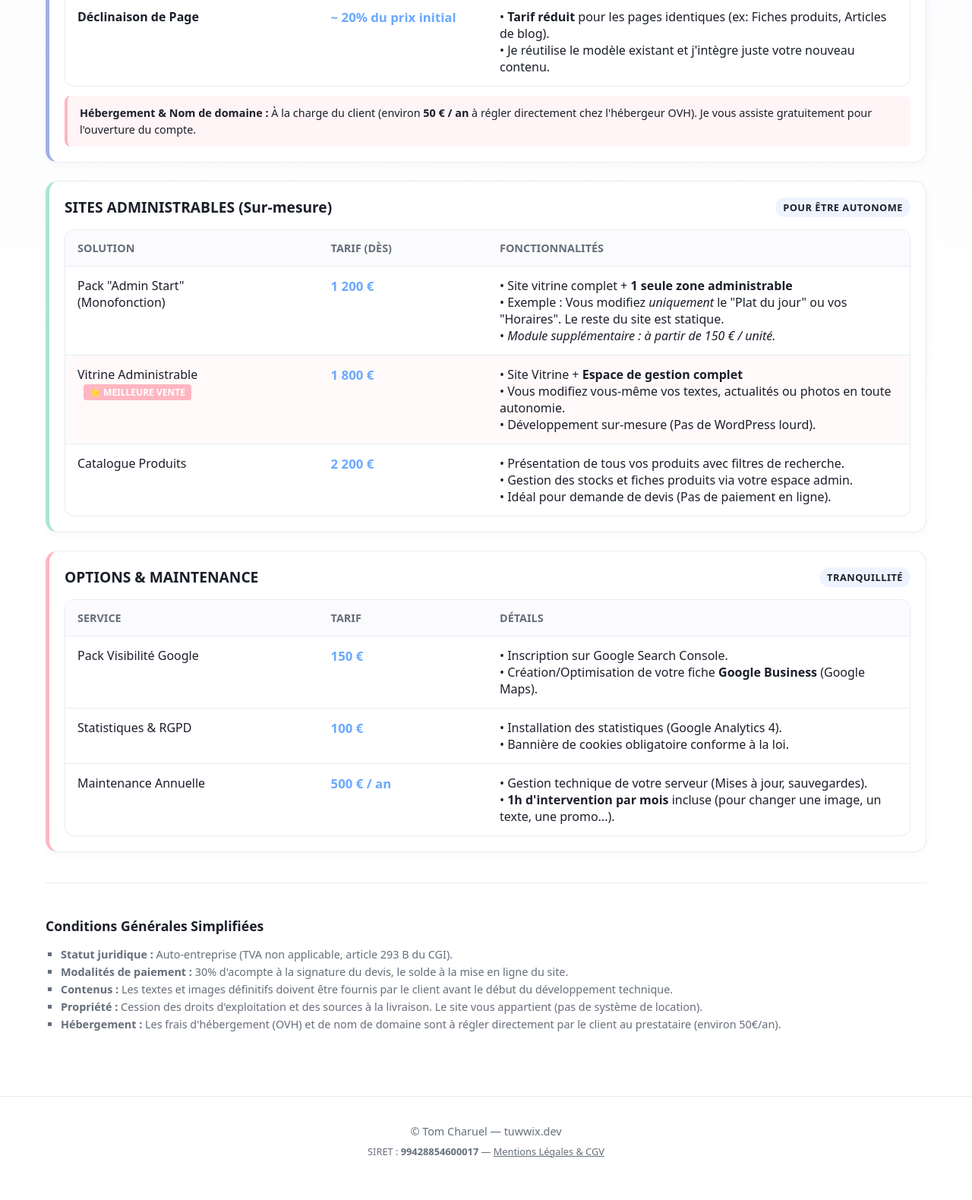
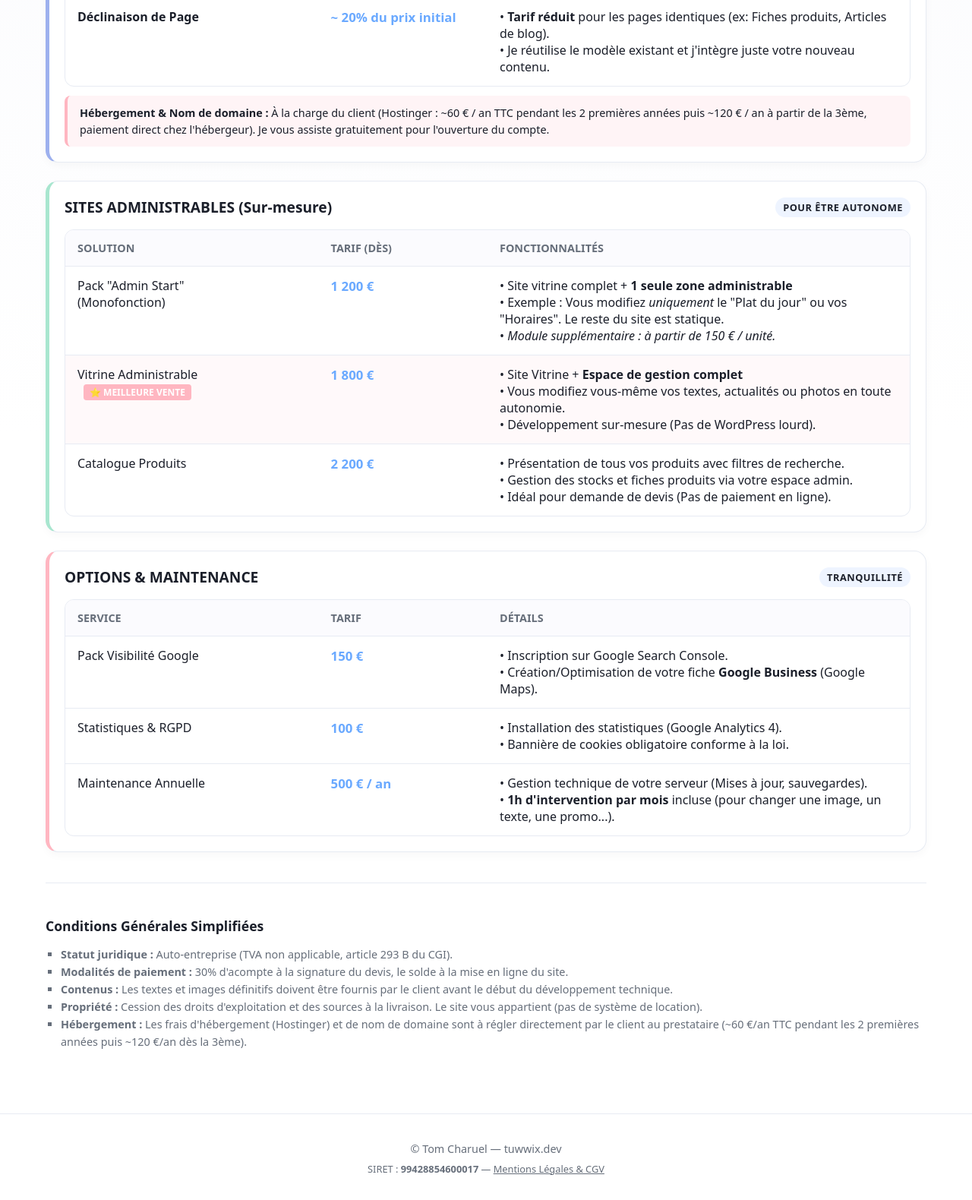
Before and after one commit to tuwwix/tuwwix.dev, a plain HTML site: page tarif.html in a window 1280 px wide. Shown: the part 982-2562 px from the top of the page at 76% size. Drawn offline with Linux system fonts and the light colour scheme.

Commit message:
hebergement

```diff
--- a/tarif.html
+++ b/tarif.html
@@ -121,7 +121,7 @@
         </table>
 
         <div class="note">
-          <strong>Hébergement & Nom de domaine :</strong> À la charge du client (environ <strong>50 € / an</strong> à régler directement chez l'hébergeur OVH). Je vous assiste gratuitement pour l'ouverture du compte.
+          <strong>Hébergement & Nom de domaine :</strong> À la charge du client (Hostinger : ~60 € / an TTC pendant les 2 premières années puis ~120 € / an à partir de la 3ème, paiement direct chez l'hébergeur). Je vous assiste gratuitement pour l'ouverture du compte.
         </div>
       </div>
 
@@ -219,7 +219,7 @@
           <li><strong>Modalités de paiement :</strong> 30% d'acompte à la signature du devis, le solde à la mise en ligne du site.</li>
           <li><strong>Contenus :</strong> Les textes et images définitifs doivent être fournis par le client avant le début du développement technique.</li>
           <li><strong>Propriété :</strong> Cession des droits d'exploitation et des sources à la livraison. Le site vous appartient (pas de système de location).</li>
-          <li><strong>Hébergement :</strong> Les frais d'hébergement (OVH) et de nom de domaine sont à régler directement par le client au prestataire (environ 50€/an).</li>
+          <li><strong>Hébergement :</strong> Les frais d'hébergement (Hostinger) et de nom de domaine sont à régler directement par le client au prestataire (~60 €/an TTC pendant les 2 premières années puis ~120 €/an dès la 3ème).</li>
         </ul>
       </section>
 
```
Also changed, not shown: index.html (+1 -1 lines).
